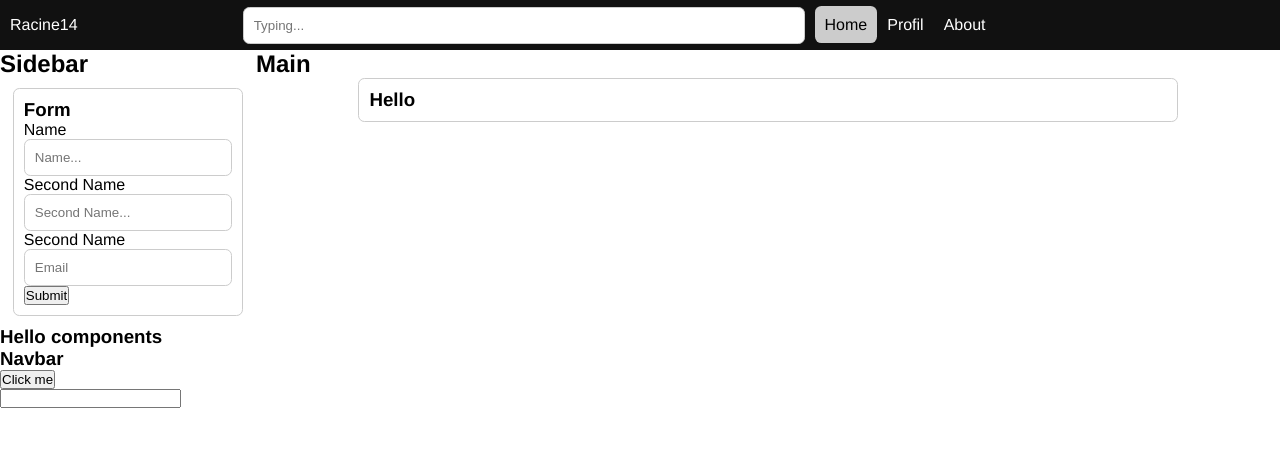
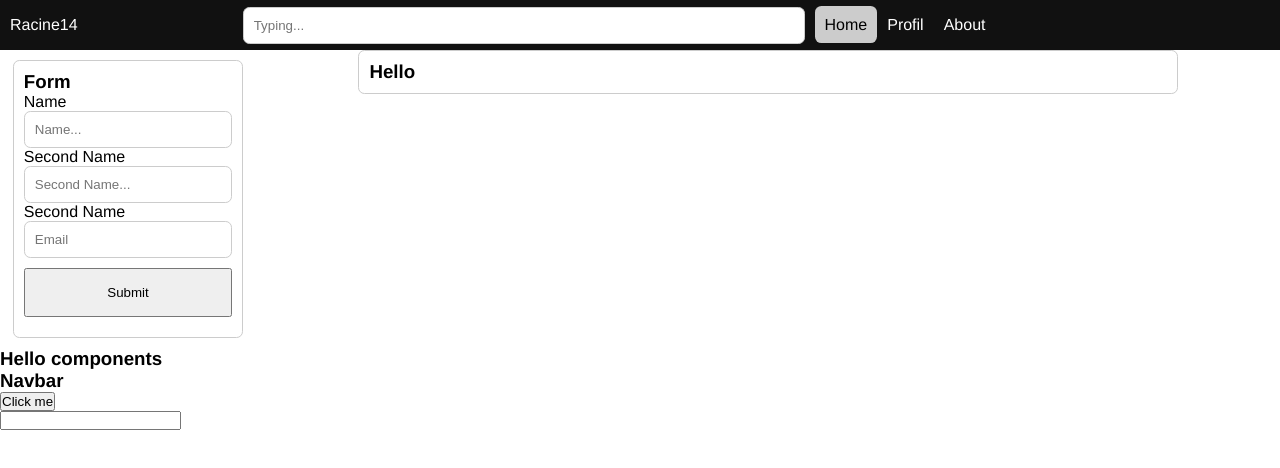
Before and after one commit to Jean-pierre14/Reactjs-Ui-01, a React (Create React App) app: page / in a window 1280 px wide. Shown: the top 468 px of the page. Built offline with nearby package versions, Linux system fonts and the light colour scheme.

Commit message:
Crud form

```diff
--- a/src/App.jsx
+++ b/src/App.jsx
@@ -26,7 +26,7 @@ class App extends Component {
         <AppBar />
         <div className="main">
           <div className="SideBar">
-            <h2>Sidebar</h2>
+            {/* <h2>Sidebar</h2> */}
             <Form />
             <Data />
             <Navbar />
@@ -35,8 +35,8 @@ class App extends Component {
             </form>
           </div>
           <div className="MainContainer">
-            <h2>Main</h2>
-            <div style={Container}>
+            {/* <h2>Main</h2> */}
+            <div style={Container} className="MarginY">
               <h3>Hello</h3>
             </div>
           </div>
--- a/src/Components/Form/Multiple.jsx
+++ b/src/Components/Form/Multiple.jsx
@@ -28,6 +28,14 @@ export default function Multiple() {
     border: "1px solid #ccc",
     "border-radius": ".4rem",
     outline: "none",
+  };
+  const MarginY = {
+    position: "relative",
+    margin: "10px 0",
+  };
+  const BtnSubmit = {
+    width: "100%",
+    padding: "15px 20px",
   };
   return (
     <>
@@ -72,8 +80,8 @@ export default function Multiple() {
               onChange={EventChange}
             />
           </div>
-          <div>
-            <input type="submit" className="BtnSubmit" />
+          <div style={MarginY}>
+            <input type="submit" style={BtnSubmit} />
           </div>
         </form>
       </div>
--- a/src/assets/css/style.css
+++ b/src/assets/css/style.css
@@ -66,6 +66,11 @@ body {
   grid-template-columns: 1fr 4fr;
 }
 
+.MarginY {
+  position: relative;
+  margin: 10px 0;
+}
+
 @media (max-width: 700px) {
   /* .Navbar {
     display: block;
```
